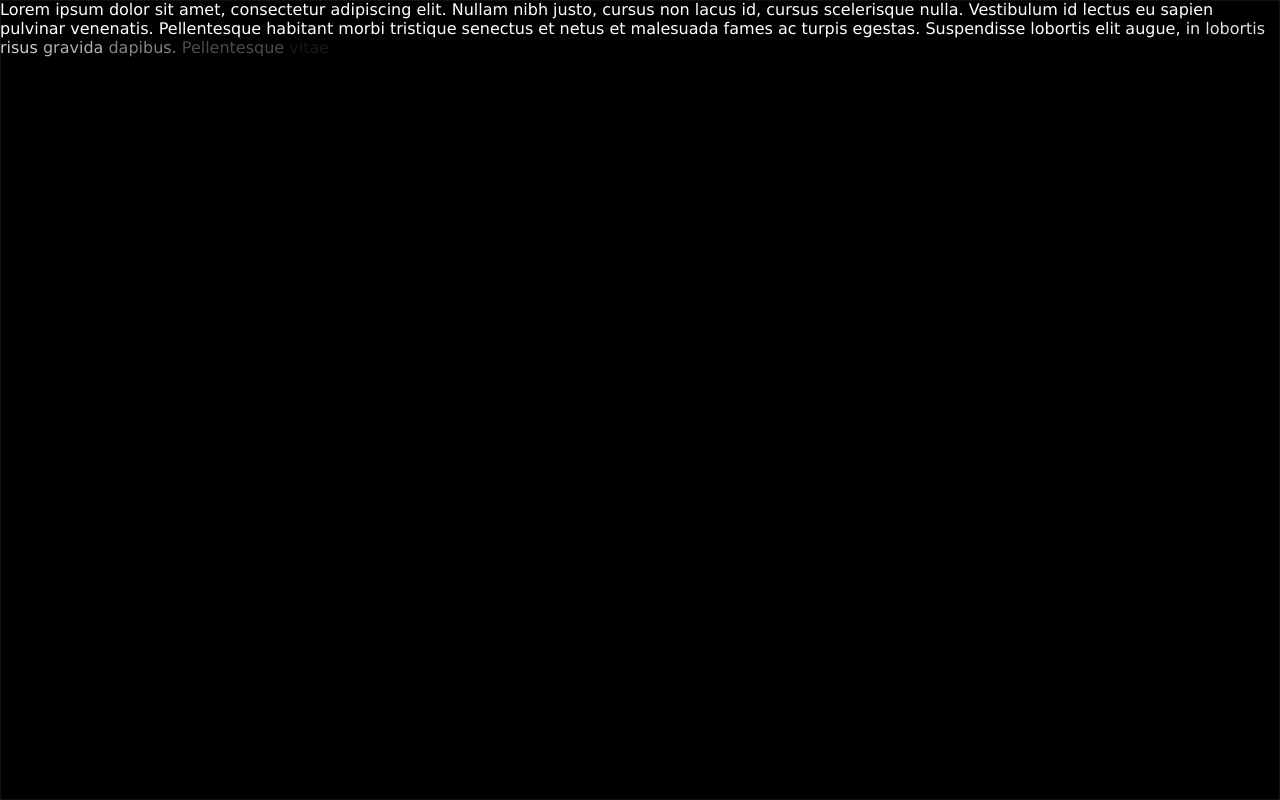
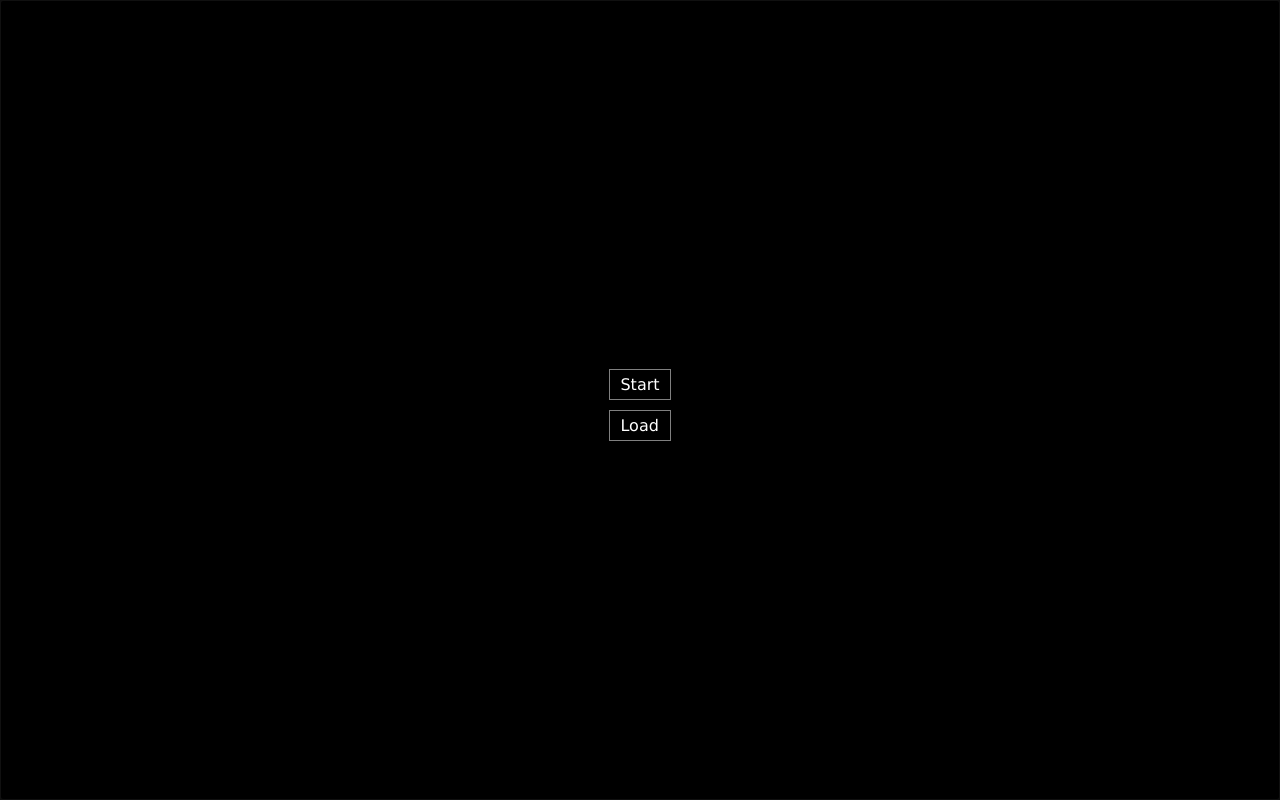
Before and after one commit to Worble/VueTextDisplay, a Vue app: page / in a window 1280 px wide. Built offline with nearby package versions, Linux system fonts and the light colour scheme.

Commit message:
hooked up front page to text page

```diff
--- a/src/App.vue
+++ b/src/App.vue
@@ -1,6 +1,8 @@
 <template>
-  <div id="app">
-    <DisplayTextContainer></DisplayTextContainer>
+  <div ref="app" id="app">
+    <div ref="main">
+    <FrontPage v-on:start-new="handleStartNew"/>
+    </div>
   </div>
 </template>
 
@@ -8,6 +10,7 @@
 import FrontPage from "./components/FrontPage.vue";
 import DisplayText from "./components/DisplayText.vue";
 import DisplayTextContainer from "./components/DisplayTextContainer.vue";
+import Vue from "vue";
 
 export default {
   name: "app",
@@ -15,6 +18,15 @@
     DisplayText,
     FrontPage,
     DisplayTextContainer
+  },
+  methods: {
+    handleStartNew: function() {
+      var ComponentClass = Vue.extend(DisplayTextContainer);
+      var instance = new ComponentClass();
+      instance.$mount(this.$refs.main); // pass nothing
+      // this.$refs.app.innerHTML = "";
+      // this.$refs.app.appendChild(instance.$el);
+    }
   }
 };
 </script>
--- a/src/components/DisplayText.vue
+++ b/src/components/DisplayText.vue
@@ -61,6 +61,7 @@
       els[0].classList.remove("animated", "fadeIn");
       if (els[0]) this.removeClasses(els);
     },
+
     addTransitionListener: function(node) {
       function whichTransitionEvent() {
         var t;
--- a/src/components/DisplayTextContainer.vue
+++ b/src/components/DisplayTextContainer.vue
@@ -44,6 +44,7 @@
         this.$refs.displayContainer.appendChild(instance.$el);
       }
     },
+
     setAnimationComplete: function() {
       this.animationComplete = true;
     }
--- a/src/components/FrontPage.vue
+++ b/src/components/FrontPage.vue
@@ -1,8 +1,8 @@
 <template>
 <div id="focus" class="container" @keydown.40="moveUp" @keydown.38="moveDown" @keydown.13="onEnter" tabIndex="0">
   <div class="main-menu">
-    <div class="button active">Start</div>
-    <div class="button">Load</div>
+    <div class="button active" v-on:click="onNew">Start</div>
+    <div class="button" v-on:click="onLoad">Load</div>
   </div>
 </div>
 </template>
@@ -35,10 +35,60 @@
     },
 
     onEnter: function() {
+      var activeButton = document.getElementsByClassName("active")[0];
+      if (activeButton.innerHTML == "Start") {
+        this.onNew();
+      } else {
+        this.onLoad();
+      }
+    },
+
+    onNew() {
+      var that = this;
+      this.exitAnimation(function() {
+        that.$emit("start-new");
+      });
+    },
+
+    onLoad() {
+      var that = this;
+      this.exitAnimation(function() {
+        that.$emit("load");
+      });
+    },
+
+    exitAnimation(callback) {
+      var activeButton = document.getElementsByClassName("active")[0];
+      this.addTransitionListener(activeButton, callback);
       var buttons = document.getElementsByClassName("button");
       [].forEach.call(buttons, function(el) {
         el.classList.add("leave");
       });
+    },
+
+    addTransitionListener: function(node, callback) {
+      function whichTransitionEvent() {
+        var t;
+        var el = document.createElement("fakeelement");
+        var transitions = {
+          transition: "animationend",
+          OTransition: "oAnimationEnd",
+          MozTransition: "animationend",
+          WebkitTransition: "webkitAnimationEnd"
+        };
+
+        for (t in transitions) {
+          if (el.style[t] !== undefined) {
+            return transitions[t];
+          }
+        }
+      }
+
+      var transitionEvent = whichTransitionEvent();
+      transitionEvent &&
+        node.addEventListener(transitionEvent, function() {
+          callback();
+        });
     }
   },
   mounted: function() {
@@ -88,19 +138,25 @@
 }
 
 @keyframes button-enter {
-  from {
+  0% {
     transform: scale(0);
   }
-  to {
+  50% {
+    transform: scale(1, 0.1);
+  }
+  100% {
     transform: scale(1);
   }
 }
 
 @keyframes button-leave {
-  from {
+  0% {
     transform: scale(1);
   }
-  to {
+  50% {
+    transform: scale(1, 0.1);
+  }
+  100% {
     transform: scale(0);
   }
 }
```
